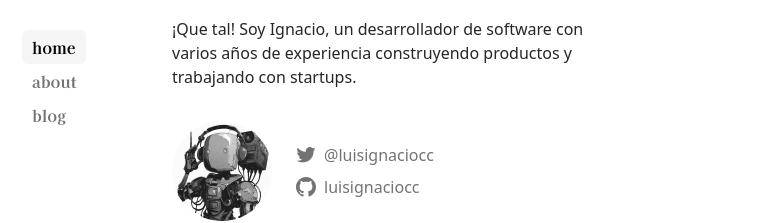
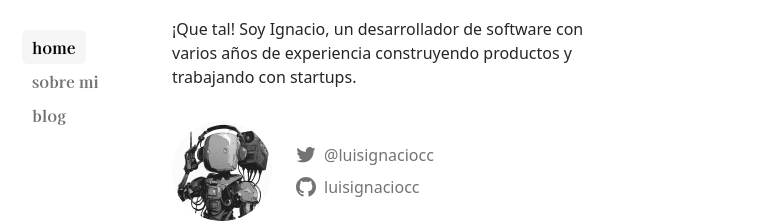
Before and after one commit to luisignaciocc/luisignacio.cc, a Next.js app: page / in a window 1280 px wide. Shown: the part 167-390 px from the top of the page, without its empty margins (170-942 px from the left). Built offline with nearby package versions, Linux system fonts and the light colour scheme.

Commit message:
Update sidebar.tsx

```diff
--- a/components/sidebar.tsx
+++ b/components/sidebar.tsx
@@ -10,7 +10,7 @@ const navItems = {
     name: "home",
   },
   "/about": {
-    name: "about",
+    name: "sobre mi",
   },
   "/blog": {
     name: "blog",
```
